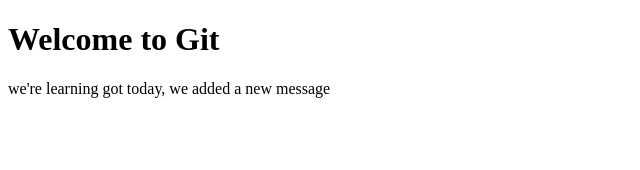
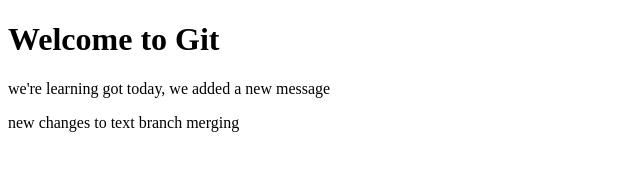
Before and after one commit to raakdgol/learn_git, a plain HTML site: page index.html in a window 1280 px wide. Shown: the whole page, without its empty margins (0-640 px from the left). Drawn offline with Linux system fonts and the light colour scheme.

Commit message:
trying merging

```diff
--- a/index.html
+++ b/index.html
@@ -8,5 +8,6 @@
 <body>
     <h1>Welcome to Git</h1>
     <p>we're learning got today, we added a new message</p>
+    <p>new changes to text branch merging</p>
 </body>
 </html>
```
